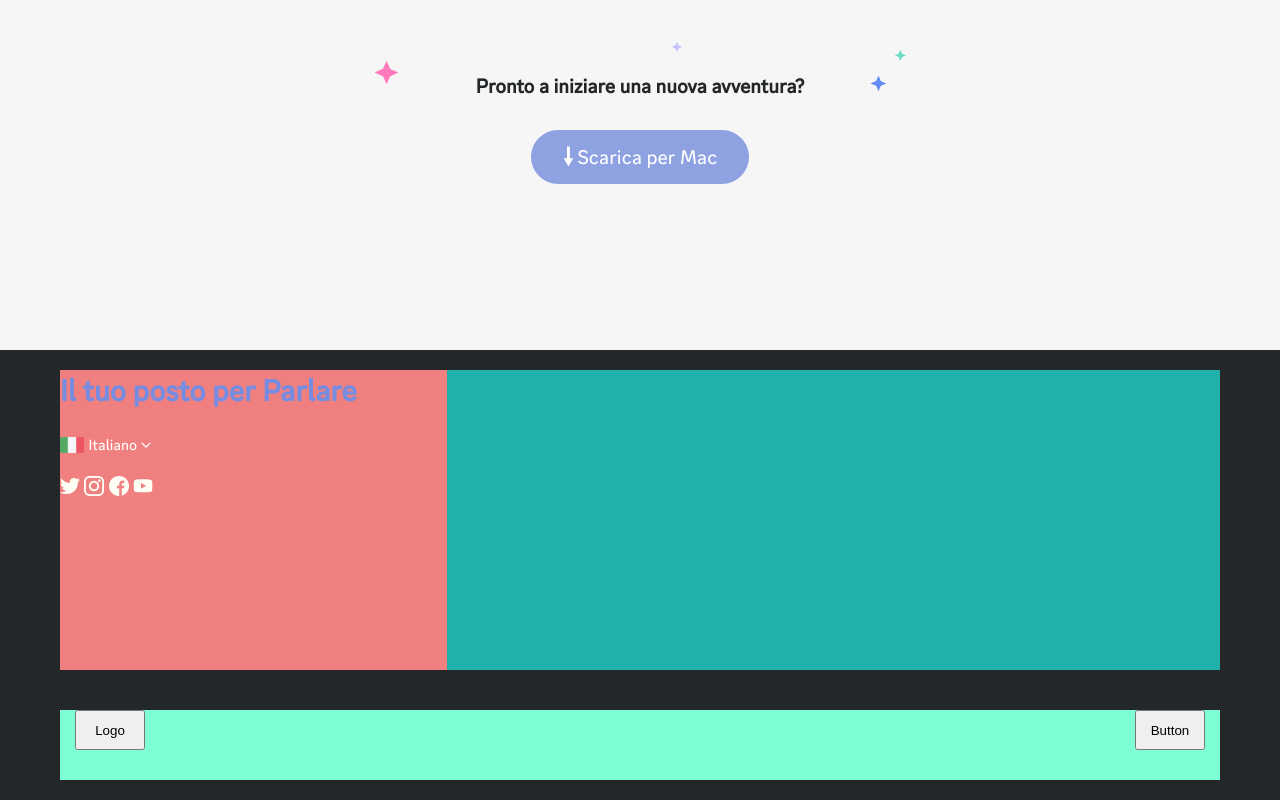
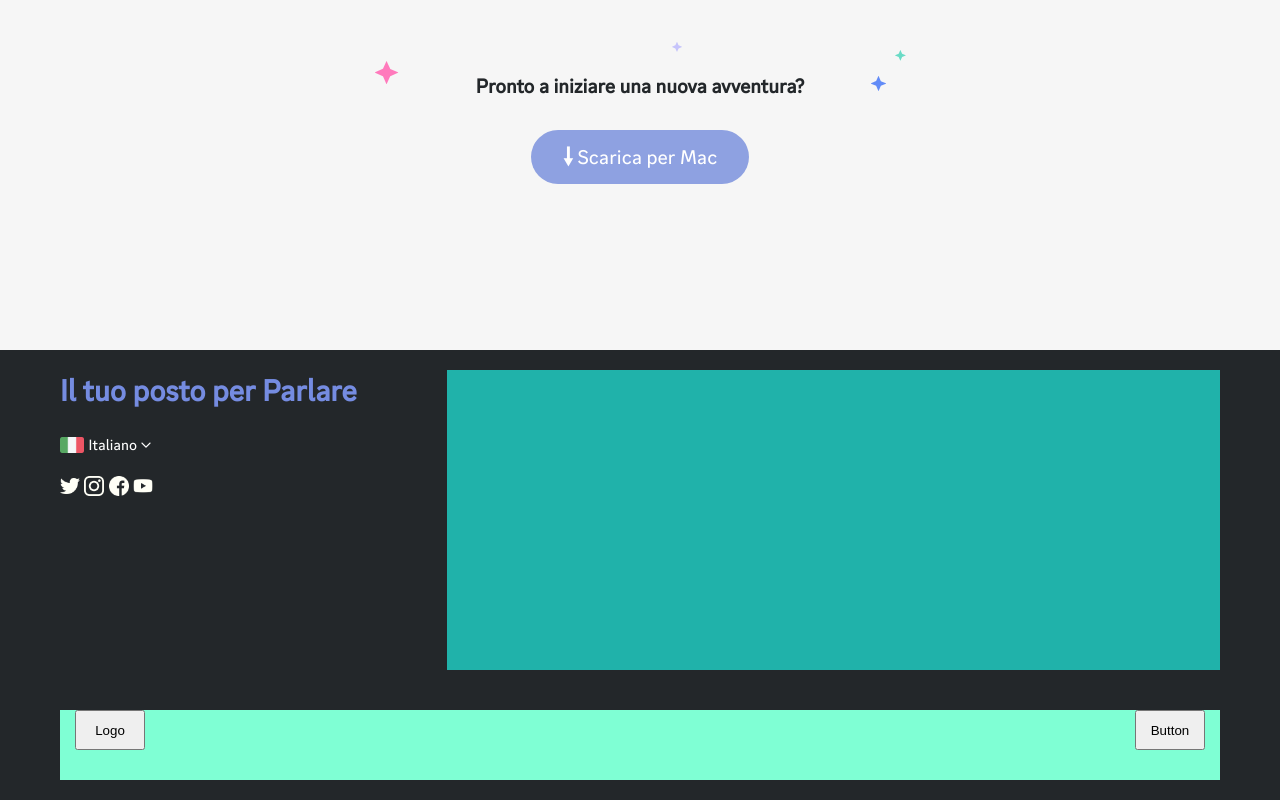
Before and after one commit to EmanueleCozzolino18/htmlcss-discord, a plain HTML site: page index.html in a window 1280 px wide. Shown: the part 2907-3707 px from the top of the page. Drawn offline with Linux system fonts and the light colour scheme.

Commit message:
[UPD] Added first part of the footer, uploaded social media images

```diff
--- a/css/style.css
+++ b/css/style.css
@@ -266,7 +266,6 @@ header {
 
 .col-2 {
     width: calc(100% / 6 * 2);
-    background-color: #F08080;
 }
 
 .col-n {
```
